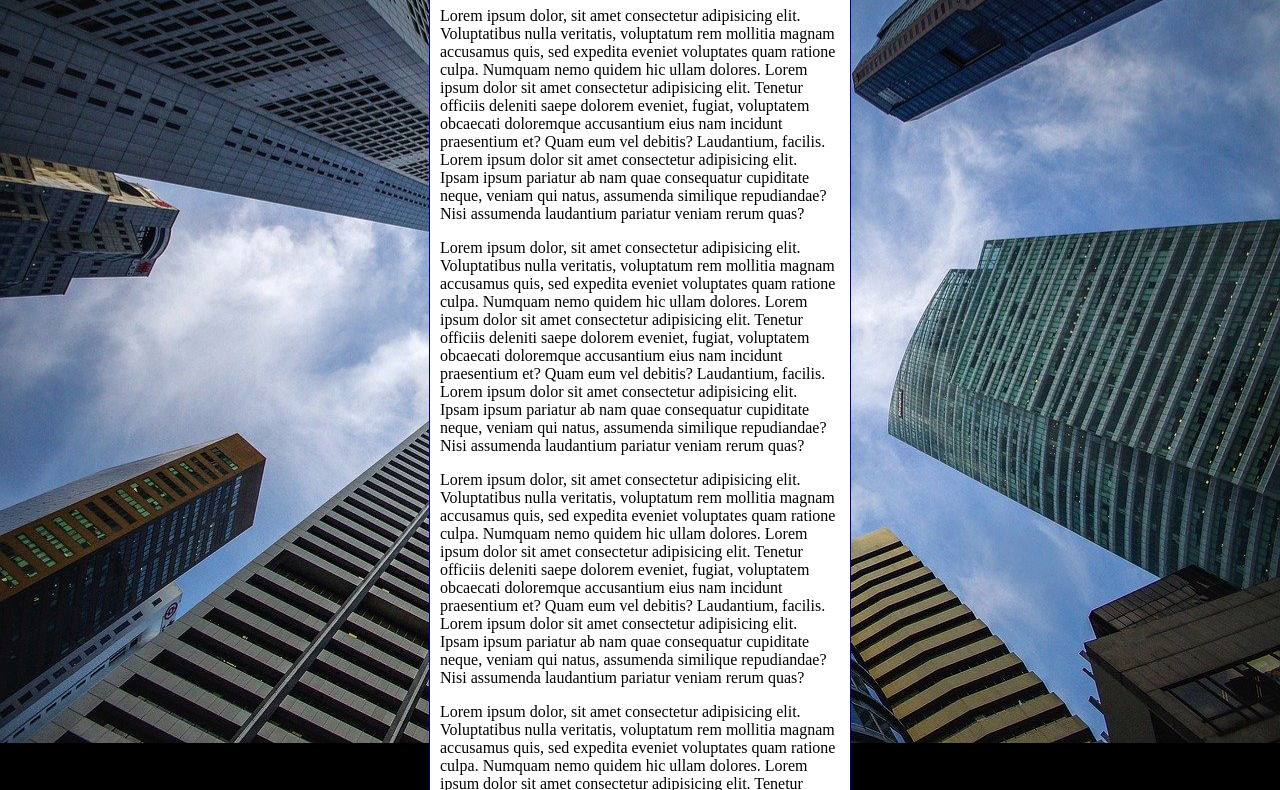
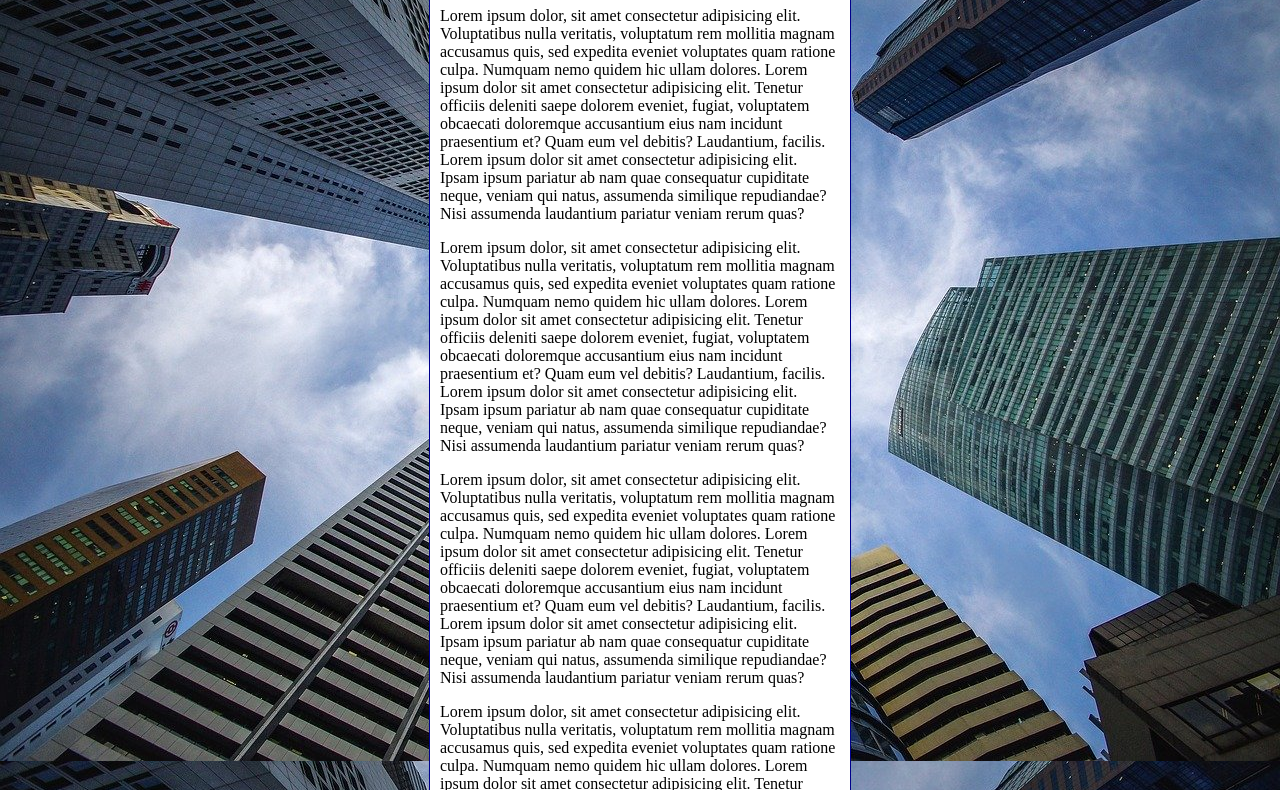
Before and after one commit to Jwellmoura/html-css, a plain HTML site: page exercicios/ex022/fundo006.html in a window 1280 px wide. Shown: the part 92-882 px from the top of the page. Drawn offline with Linux system fonts and the light colour scheme.

Commit message:
atualizei o exercício fundo006

```diff
--- a/exercicios/ex022/fundo006.html
+++ b/exercicios/ex022/fundo006.html
@@ -6,17 +6,22 @@
     <title>Document</title>
     <style>
         body {
-            height: 100vh;
+            /*height: 100vh;
             background-color: black;
             background-image: url(imagens/wallpaper002.jpg);
             background-position: center center;
             background-repeat: no-repeat;
             background-size: cover;
+            background-attachment: fixed; */
+
+            background: black url(imagens/wallpaper002.jpg) center center no-repeat fixed;
+            background-size: cover;
+
         }
 
         main {
             background-color: white;
-            width: 400px;
+            max-width: 400px;
             padding: 10px;
             margin: auto;
             border: 1px solid darkblue;
```
